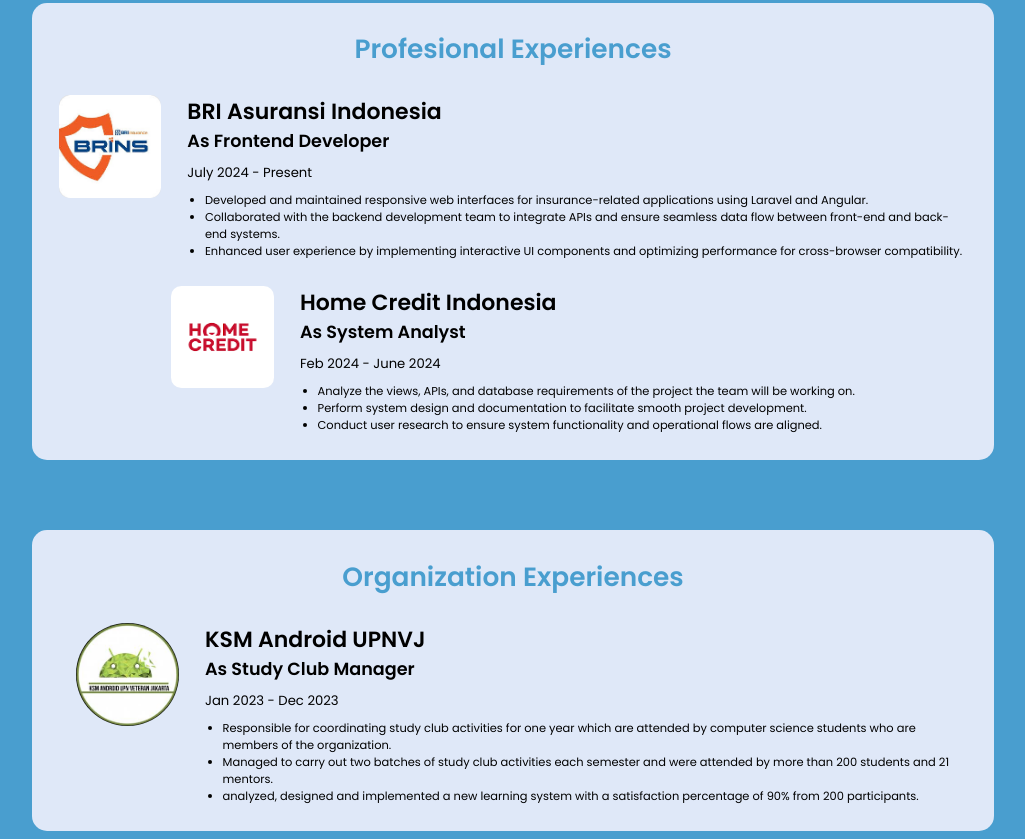
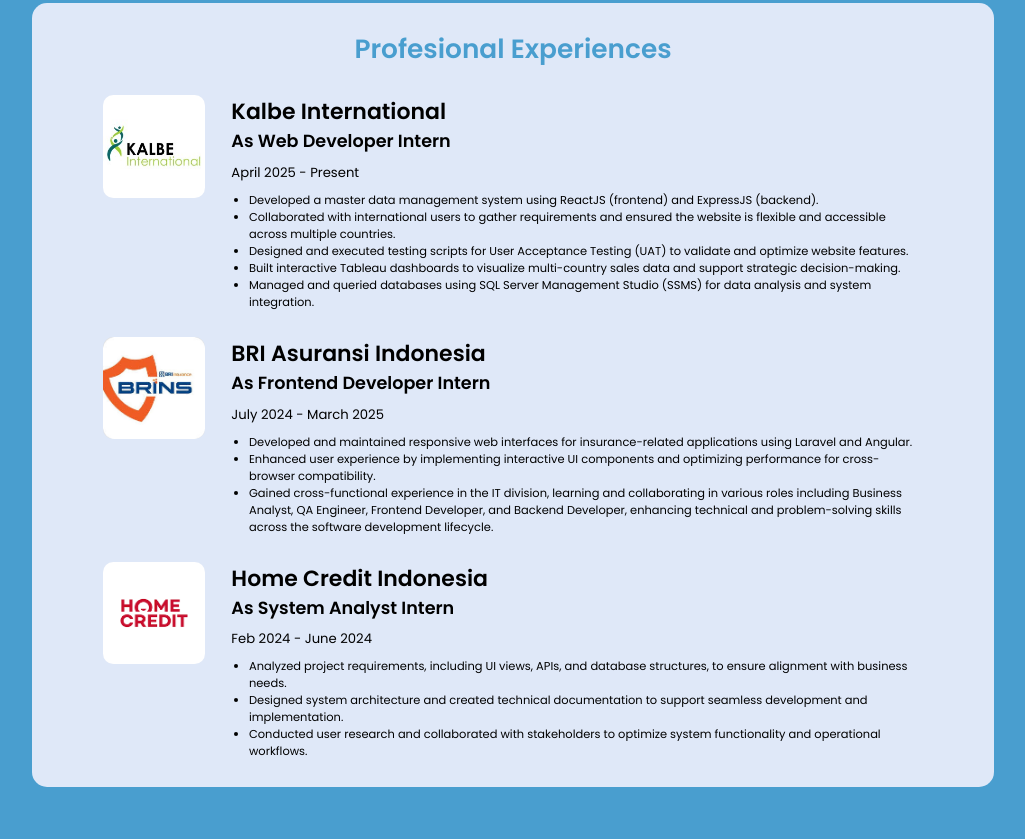
Before and after one commit to MyPelangi/Portofolio, a plain HTML site: page index.html in a window 1280 px wide. Shown: the part 2581-3420 px from the top of the page, without its empty margins (127-1152 px from the left). Drawn offline with nearby package versions, Linux system fonts and the light colour scheme.

Commit message:
Update experiences

```diff
--- a/index.html
+++ b/index.html
@@ -3,7 +3,7 @@
 <head>
     <meta charset="UTF-8">
     <meta name="viewport" content="width=device-width, initial-scale=1.0">
-    <title>Portofolio Pelangi</title>
+    <title>Portofolio Pelangi Dwi Mawarni</title>
     <link rel="stylesheet" href="style.css">
     <link href='https://unpkg.com/boxicons@2.1.4/css/boxicons.min.css' rel='stylesheet'>
 </head>
@@ -40,7 +40,7 @@
                 <a href="mailto:plngmawarni@gmail.com" target="_blank"><i class='bx bxl-gmail'></i></a>
             </div>
 
-            <a href="https://drive.google.com/file/d/1gHfS-usX7QpoUoKXMOk-BNl0uA0x6mKo/view?usp=sharing" target="_blank" class="btn">Download CV</a>
+            <a href="https://drive.google.com/file/d/1Sx0MGmSX193-Bryp8z861SkRs2WWOKVH/view?usp=sharing" target="_blank" class="btn">Download CV</a>
         </div>
 
     </section>
@@ -52,7 +52,7 @@
             <h3 class="text-animation">
                 <span></span>
             </h3>
-            <p>Pelangi Dwi Mawarni is a final-year student majoring in Information Systems. She has an interest in working in the fields of System Analyst and Frontend Developer. Adept at analyzing system, analyzing data, deriving insights, and proposing actionable improvements. Proficient in website development using laravel and angular frameworks. Experienced in academic and projects involving the creation of responsive and engaging websites. In addition, proficiency in data analysis tools and excellent communication skills in English, both written and verbal.</p>
+            <p>Pelangi Dwi Mawarni is an Information Systems graduate with a strong passion for technology and software development. Experienced in analyzing, designing, and developing scalable solutions with focus on efficiency and user experience. Skilled in Python, JavaScript, SQL, Laravel, and ReactJS, with knowledge of Agile methodologies and Git. Strong analytical and problem-solving abilities, with multidisciplinary experience in business analysis, developer, quality assurance, and data analysis. Passionate about leveraging technology to optimize business processes and support better decision-making.</p>
             <div class="about-skill">
                 <div class="skill">
                     <img src="asset/laravel.png" alt="">
@@ -88,7 +88,9 @@
             <div class="edu-text">
                 <h3>UPN Veteran Jakarta</h3>
                 <h4>S1 Information Systems</h4>
-                <p>2021 - Present</p>
+                <p>2021 - 2025</p>
+                <p><b>Thesis:</b> Development of Bicycle Insurance Policy Submission Application on BRINS mobile with Optimization Using Deep Learning Method.
+                </p>
                 <p><b>Relevant Coursework:</b> Data Science, Database System, Data Mining and Data Warehouse,
                     Data Management, Human and Computer Interaction, Information System Analysis and
                     Design and Web Programming.
@@ -107,16 +109,34 @@
 
                 <div class="profesional-job">
                     <div class="profesional-img">
+                        <img src="asset/KI.jpg" alt="">
+                    </div>
+                    <div class="profesional-text">
+                        <h4>Kalbe International</h4>
+                        <h5>As Web Developer Intern</h5>
+                        <p>April 2025 - Present</p>
+                        <ul>
+                            <li>Developed a master data management system using ReactJS (frontend) and ExpressJS (backend).</li>
+                            <li>Collaborated with international users to gather requirements and ensured the website is flexible and accessible across multiple countries.</li>
+                            <li>Designed and executed testing scripts for User Acceptance Testing (UAT) to validate and optimize website features.</li>
+                            <li>Built interactive Tableau dashboards to visualize multi-country sales data and support strategic decision-making.</li>
+                            <li>Managed and queried databases using SQL Server Management Studio (SSMS) for data analysis and system integration.</li>
+                        </ul>
+                    </div>
+                </div>
+                <br><br>
+                <div class="profesional-job">
+                    <div class="profesional-img">
                         <img src="asset/brilogo.jpg" alt="">
                     </div>
                     <div class="profesional-text">
                         <h4>BRI Asuransi Indonesia</h4>
-                        <h5>As Frontend Developer</h5>
-                        <p>July 2024 - Present</p>
+                        <h5>As Frontend Developer Intern</h5>
+                        <p>July 2024 - March 2025</p>
                         <ul>
                             <li>Developed and maintained responsive web interfaces for insurance-related applications using Laravel and Angular.</li>
-                            <li>Collaborated with the backend development team to integrate APIs and ensure seamless data flow between front-end and back-end systems.</li>
                             <li>Enhanced user experience by implementing interactive UI components and optimizing performance for cross-browser compatibility.</li>
+                            <li>Gained cross-functional experience in the IT division, learning and collaborating in various roles including Business Analyst, QA Engineer, Frontend Developer, and Backend Developer, enhancing technical and problem-solving skills across the software development lifecycle.</li>
                         </ul>
                     </div>
                 </div>
@@ -127,12 +147,12 @@
                     </div>
                     <div class="profesional-text">
                         <h4>Home Credit Indonesia</h4>
-                        <h5>As System Analyst</h5>
+                        <h5>As System Analyst Intern</h5>
                         <p>Feb 2024 - June 2024</p>
                         <ul>
-                            <li>Analyze the views, APIs, and database requirements of the project the team will be working on.</li>
-                            <li>Perform system design and documentation to facilitate smooth project development.</li>
-                            <li>Conduct user research to ensure system functionality and operational flows are aligned.</li>
+                            <li>Analyzed project requirements, including UI views, APIs, and database structures, to ensure alignment with business needs.</li>
+                            <li>Designed system architecture and created technical documentation to support seamless development and implementation.</li>
+                            <li>Conducted user research and collaborated with stakeholders to optimize system functionality and operational workflows.</li>
                         </ul>
                     </div>
                 </div>
@@ -267,7 +287,7 @@
             <a href="mailto:plngmawarni@gmail.com" target="_blank"><i class='bx bxl-gmail'></i></a>
         </div>
 
-        <p class="copyright">&#169 2024 Pelangi Dwi Mawarni | All Rights Reserved.</p>
+        <p class="copyright">&#169 2025 Pelangi Dwi Mawarni | All Rights Reserved.</p>
     </footer>
 
     <script src="script.js"></script>
--- a/style.css
+++ b/style.css
@@ -365,14 +365,14 @@ section {
 .experience-content {
     margin-top: 3rem;
     display: grid;
-    grid-template-columns: repeat(2, 1fr);
+    grid-template-columns: repeat(1, 1fr);
     /* align-items: center; */
     gap: 3rem;
 }
 .profesional-content{
     background-color: var(--second-bg-color);
     margin: 2rem 0 3rem;
-    padding: 3rem;
+    padding: 3rem 8rem;
     border-radius: 15px;
 }
 .profesional-content h3{
@@ -423,7 +423,7 @@ section {
 .organization-content{
     background-color: var(--second-bg-color);
     margin: 2rem 0 3rem;
-    padding: 3rem 5rem;
+    padding: 3rem 8rem;
     border-radius: 15px;
 }
 .organization-content h3{
```
Also changed, not shown: asset/KI.jpg (added), asset/Pelangi-photo.png (added).
